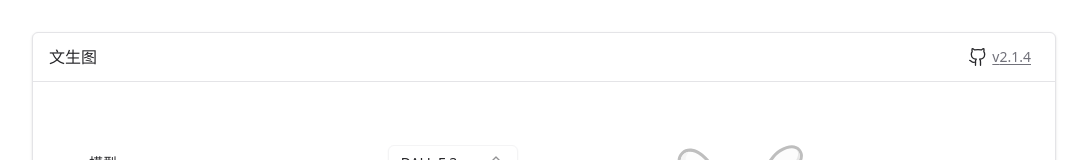
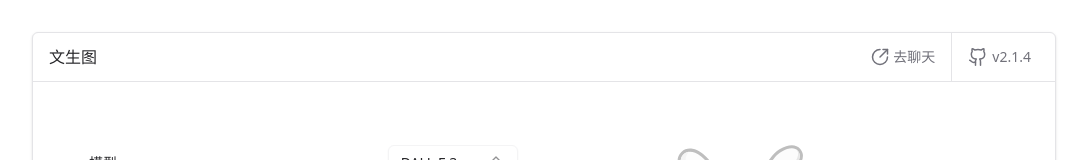
Before and after one commit to sunls24/nextai, a Next.js app: page /image in a window 1280 px wide. Shown: the top 160 px of the page, without its empty margins (96-1183 px from the left). Built offline with nearby package versions, Linux system fonts and the light colour scheme.

Commit message:
Add link jump

```diff
--- a/app/image/page.tsx
+++ b/app/image/page.tsx
@@ -2,8 +2,8 @@ import React from "react";
 import { Card } from "@/components/ui/card";
 import { Separator } from "@/components/ui/separator";
 import { Metadata } from "next";
-import Github from "@/components/github";
 import Body from "@/components/image/body";
+import HeaderSimple from "@/components/header-simple";
 
 export const metadata: Metadata = {
   title: "文生图",
@@ -16,11 +16,7 @@ export default function Page() {
   return (
     <main className="pt-[13px] sm:pt-8">
       <Card className="mx-auto w-[95%] max-w-5xl">
-        <header className="flex h-12 items-center gap-1 px-4">
-          <h2 className="text-base font-medium">文生图</h2>
-          <span className="flex-1" />
-          <Github />
-        </header>
+        <HeaderSimple title="文生图" />
         <Separator />
         <Body />
       </Card>
--- /dev/null
+++ b/components/button-icon.tsx
@@ -0,0 +1,60 @@
+"use client";
+import React, { ReactElement } from "react";
+import { GITHUB_URL, VERSION } from "@/lib/constants";
+import { Button } from "@/components/ui/button";
+import { ArrowUpRightFromCircle, GithubIcon } from "lucide-react";
+
+function ButtonIcon({
+  url,
+  text,
+  icon,
+}: {
+  url: string;
+  text: string;
+  icon: ReactElement;
+}) {
+  return (
+    <Button
+      variant="ghost"
+      className="group px-2 text-muted-foreground"
+      onClick={() => open(url)}
+    >
+      {icon}
+      <span className="ml-1 underline-offset-2 group-hover:underline">
+        {text}
+      </span>
+    </Button>
+  );
+}
+
+export default ButtonIcon;
+
+export function GithubButton() {
+  return (
+    <ButtonIcon
+      url={GITHUB_URL}
+      text={`v${VERSION}`}
+      icon={<GithubIcon size={20} strokeWidth={1.8} />}
+    />
+  );
+}
+
+export function HomeButton() {
+  return (
+    <ButtonIcon
+      url="/"
+      text="去聊天"
+      icon={<ArrowUpRightFromCircle size={18} />}
+    />
+  );
+}
+
+export function ImageButton() {
+  return (
+    <ButtonIcon
+      url="/image"
+      text="文生图"
+      icon={<ArrowUpRightFromCircle size={18} />}
+    />
+  );
+}
--- a/components/dialog/settings.tsx
+++ b/components/dialog/settings.tsx
@@ -20,7 +20,7 @@ import SettingsModel from "@/components/settings-model";
 import SettingsTemperature from "@/components/settings-temperature";
 import SettingsGoogle from "@/components/settings-google";
 import { ModeToggle } from "@/components/mode-toggle";
-import Github from "@/components/github";
+import { GithubButton } from "@/components/button-icon";
 
 function Settings({ trigger }: { trigger: React.ReactNode }) {
   const UpdateConfig = useConfig((state) => state.Update);
@@ -222,7 +222,7 @@ function Settings({ trigger }: { trigger: React.ReactNode }) {
         </ScrollArea>
         <div className="flex justify-between">
           <ModeToggle />
-          <Github />
+          <GithubButton />
         </div>
       </SheetContent>
     </Sheet>
--- a/components/github.tsx
+++ /dev/null
@@ -1,22 +0,0 @@
-"use client";
-import React from "react";
-import { VERSION } from "@/lib/constants";
-import { Button } from "@/components/ui/button";
-import { GithubIcon } from "lucide-react";
-
-function Github() {
-  return (
-    <Button
-      variant="ghost"
-      className="px-2"
-      onClick={() => open("https://github.com/sunls24/chat-ai")}
-    >
-      <GithubIcon size={20} strokeWidth={1.6} />
-      <span className="ml-1 text-muted-foreground underline underline-offset-2">
-        v{VERSION}
-      </span>
-    </Button>
-  );
-}
-
-export default Github;
--- /dev/null
+++ b/components/header-simple.tsx
@@ -0,0 +1,17 @@
+import React from "react";
+import { GithubButton, HomeButton } from "@/components/button-icon";
+import { Separator } from "@/components/ui/separator";
+
+function HeaderSimple({ title }: { title: string }) {
+  return (
+    <header className="flex h-12 items-center gap-2 px-4">
+      <h2 className="text-base font-medium">{title}</h2>
+      <span className="flex-1" />
+      <HomeButton />
+      <Separator orientation="vertical" />
+      <GithubButton />
+    </header>
+  );
+}
+
+export default HeaderSimple;
--- a/components/header.tsx
+++ b/components/header.tsx
@@ -4,6 +4,8 @@ import { Button } from "@/components/ui/button";
 import HeaderTopic from "@/components/header-topic";
 import ChatList from "@/components/dialog/chat-list";
 import Settings from "@/components/dialog/settings";
+import { ImageButton } from "@/components/button-icon";
+import { Separator } from "@/components/ui/separator";
 
 function Header() {
   return (
@@ -17,6 +19,8 @@ function Header() {
         }
       />
       <span className="flex-1" />
+      <ImageButton />
+      <Separator orientation="vertical" className="mx-1" />
       <Settings
         trigger={
           <Button variant="ghost" size="icon">
--- a/lib/constants.ts
+++ b/lib/constants.ts
@@ -1,5 +1,3 @@
-import { SelectInfo } from "@/components/select-warp";
-
 export const StoreVersion = 2.1;
 export const VERSION = "2.1.4";
 
@@ -27,6 +25,8 @@ export const ImageSelect = {
   ],
 };
 
+export const GITHUB_URL = "https://github.com/sunls24/chat-ai";
+
 export const TOPIC_MAX_LENGTH = 12;
 export const AUTO_TOPIC_LENGTH = 4;
 export const DEFAULT_TOPIC = "新的聊天";
```
